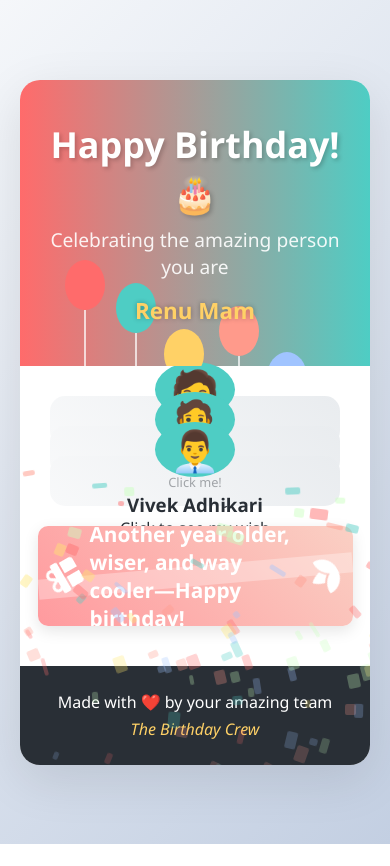
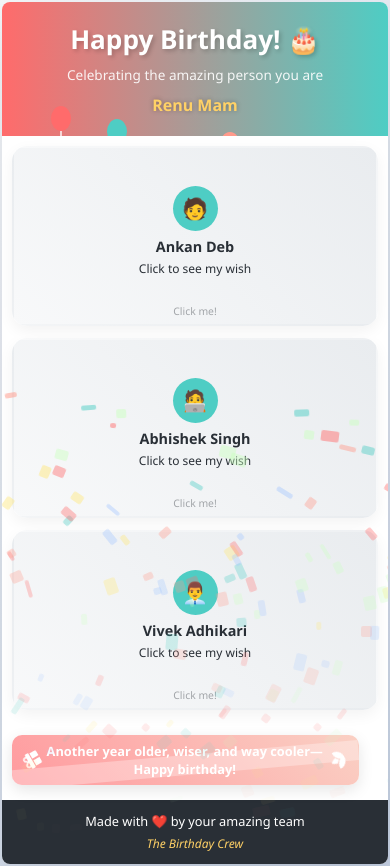
Before and after one commit to Ankandeb21/Renu-Mams-Birthday, a plain HTML site: page index.html in a window 390 px wide. Before the commit the page ends 844 px from the top, so only its background shows below. Drawn offline with Linux system fonts and the light colour scheme.

Commit message:
Update index.html
Hover effect Added

```diff
--- a/index.html
+++ b/index.html
@@ -165,6 +165,13 @@
       height: 300px;
       perspective: 1000px;
       cursor: pointer;
+      transition: transform 0.3s ease, box-shadow 0.3s ease;
+    }
+
+    /* Hover animations */
+    .flip-card:hover {
+      transform: translateY(-10px) scale(1.02);
+      box-shadow: 0 20px 40px rgba(0,0,0,0.15);
     }
 
     .flip-card-inner {
@@ -195,11 +202,19 @@
       justify-content: center;
       align-items: center;
       padding: 25px;
+      transition: all 0.3s ease;
     }
 
     .flip-card-front {
       background: linear-gradient(45deg, #f8f9fa, #e9ecef);
       color: var(--dark);
+      border: 2px solid transparent;
+    }
+
+    .flip-card:hover .flip-card-front {
+      background: linear-gradient(45deg, #ffffff, #f8f9fa);
+      border: 2px solid var(--secondary);
+      box-shadow: inset 0 0 20px rgba(78, 205, 196, 0.1);
     }
 
     .flip-card-back {
@@ -221,10 +236,25 @@
       justify-content: center;
       font-size: 2.5rem;
       color: white;
+      transition: transform 0.3s ease, box-shadow 0.3s ease;
+    }
+
+    .flip-card:hover .avatar {
+      transform: scale(1.1) rotate(5deg);
+      box-shadow: 0 8px 25px rgba(0,0,0,0.2);
     }
 
     .flip-card-back .avatar {
       background: rgba(255,255,255,0.2);
+    }
+
+    .flip-card h3 {
+      transition: color 0.3s ease, transform 0.3s ease;
+    }
+
+    .flip-card:hover h3 {
+      color: var(--primary);
+      transform: translateY(-2px);
     }
 
     .wish-text {
@@ -239,12 +269,24 @@
       font-size: 0.8rem;
       opacity: 0.7;
       animation: hint-pulse 2s infinite;
+      transition: opacity 0.3s ease;
+    }
+
+    .flip-card:hover .click-hint {
+      opacity: 1;
+      animation: hint-bounce 0.6s ease;
     }
 
     @keyframes hint-pulse {
       0% { opacity: 0.7; }
       50% { opacity: 0.4; }
       100% { opacity: 0.7; }
+    }
+
+    @keyframes hint-bounce {
+      0%, 20%, 60%, 100% { transform: translateY(0); }
+      40% { transform: translateY(-8px); }
+      80% { transform: translateY(-4px); }
     }
 
     .gift-visual {
@@ -262,6 +304,12 @@
       box-shadow: 0 5px 15px rgba(0,0,0,0.1);
       position: relative;
       overflow: hidden;
+      transition: transform 0.3s ease, box-shadow 0.3s ease;
+    }
+
+    .gift-visual:hover {
+      transform: scale(1.02);
+      box-shadow: 0 10px 30px rgba(0,0,0,0.2);
     }
 
     .gift-visual::before {
@@ -298,17 +346,229 @@
       color: var(--gold);
     }
 
+    /* Mobile Styles */
     @media (max-width: 768px) {
-      .wishes-container {
+      body {
+        padding: 5px;
+        align-items: stretch;
+        min-height: 100vh;
+      }
+
+      .container {
+        border-radius: 10px;
+        width: 100%;
+        min-height: 100vh;
+        display: flex;
         flex-direction: column;
       }
 
-      .flip-card {
-        min-width: 100%;
+      header {
+        padding: 25px 15px;
+        flex-shrink: 0;
       }
 
       h1 {
-        font-size: 2.2rem;
+        font-size: 1.8rem;
+        margin-bottom: 8px;
+      }
+
+      .subtitle {
+        font-size: 0.95rem;
+        margin-bottom: 10px;
+      }
+
+      .birthday-person {
+        font-size: 1.1rem;
+        margin-top: 8px;
+      }
+
+      .wishes-container {
+        flex-direction: column;
+        padding: 15px;
+        gap: 15px;
+        flex: 1;
+      }
+
+      .flip-card {
+        width: 100%;
+        height: 200px;
+        min-width: unset;
+        flex: none;
+      }
+
+      .flip-card-front,
+      .flip-card-back {
+        padding: 15px;
+      }
+
+      .avatar {
+        width: 50px;
+        height: 50px;
+        font-size: 1.5rem;
+        margin-bottom: 8px;
+      }
+
+      .flip-card h3 {
+        font-size: 1rem;
+        margin-bottom: 5px;
+      }
+
+      .flip-card p {
+        font-size: 0.85rem;
+        margin-bottom: 10px;
+      }
+
+      .wish-text {
+        font-size: 0.85rem;
+        line-height: 1.4;
+        margin-top: 8px;
+      }
+
+      .click-hint {
+        bottom: 8px;
+        font-size: 0.7rem;
+      }
+
+      .gift-visual {
+        margin: 20px 15px;
+        height: 60px;
+        font-size: 0.9rem;
+        padding: 0 10px;
+        text-align: center;
+        flex-shrink: 0;
+      }
+
+      .gift-visual i {
+        font-size: 1.2rem;
+        margin: 0 5px;
+      }
+
+      footer {
+        padding: 15px;
+        font-size: 0.85rem;
+        flex-shrink: 0;
+      }
+
+      /* Disable hover effects on mobile */
+      .flip-card:hover {
+        transform: none;
+        box-shadow: 0 5px 15px rgba(0,0,0,0.05);
+      }
+
+      .flip-card:hover .avatar {
+        transform: none;
+      }
+
+      .flip-card:hover h3 {
+        transform: none;
+        color: inherit;
+      }
+
+      .flip-card:hover .flip-card-front {
+        background: linear-gradient(45deg, #f8f9fa, #e9ecef);
+        border: 2px solid transparent;
+        box-shadow: none;
+      }
+
+      /* Better balloon sizing for mobile */
+      .balloon {
+        width: 25px;
+        height: 35px;
+      }
+    }
+
+    /* Extra small phones */
+    @media (max-width: 480px) {
+      body {
+        padding: 2px;
+      }
+
+      .container {
+        border-radius: 8px;
+      }
+
+      header {
+        padding: 20px 10px;
+      }
+
+      h1 {
+        font-size: 1.6rem;
+      }
+
+      .subtitle {
+        font-size: 0.85rem;
+      }
+
+      .birthday-person {
+        font-size: 1rem;
+      }
+
+      .wishes-container {
+        padding: 10px;
+        gap: 12px;
+      }
+
+      .flip-card {
+        height: 180px;
+      }
+
+      .flip-card-front,
+      .flip-card-back {
+        padding: 12px;
+      }
+
+      .avatar {
+        width: 45px;
+        height: 45px;
+        font-size: 1.3rem;
+        margin-bottom: 6px;
+      }
+
+      .flip-card h3 {
+        font-size: 0.9rem;
+        margin-bottom: 4px;
+      }
+
+      .flip-card p {
+        font-size: 0.75rem;
+      }
+
+      .wish-text {
+        font-size: 0.75rem;
+        line-height: 1.3;
+        margin-top: 6px;
+      }
+
+      .click-hint {
+        bottom: 6px;
+        font-size: 0.65rem;
+      }
+
+      .gift-visual {
+        margin: 15px 10px;
+        height: 50px;
+        font-size: 0.8rem;
+        padding: 0 8px;
+      }
+
+      .gift-visual i {
+        font-size: 1rem;
+        margin: 0 4px;
+      }
+
+      footer {
+        padding: 12px 10px;
+        font-size: 0.8rem;
+      }
+
+      .signature {
+        font-size: 0.75rem;
+      }
+
+      /* Even smaller balloons for small phones */
+      .balloon {
+        width: 20px;
+        height: 25px;
       }
     }
   </style>
```
